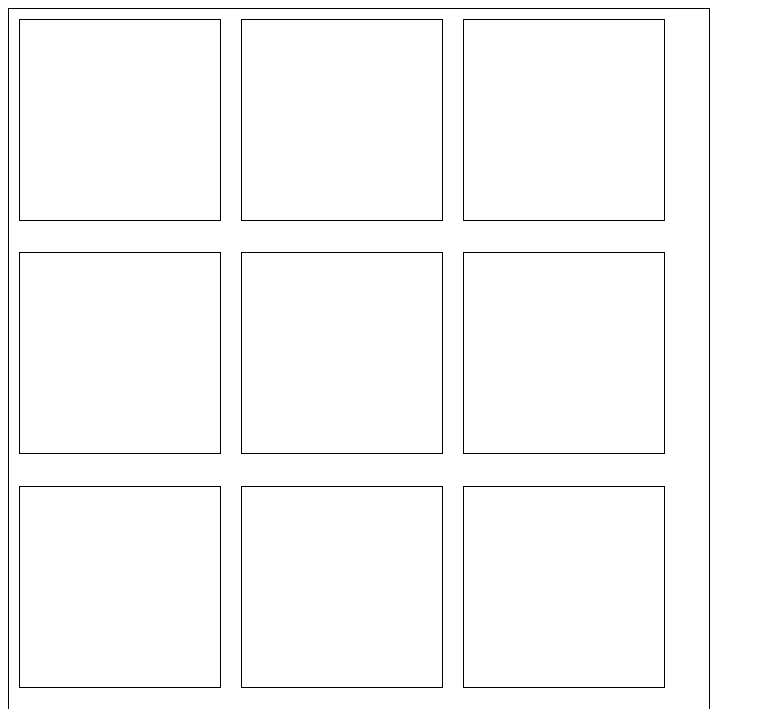
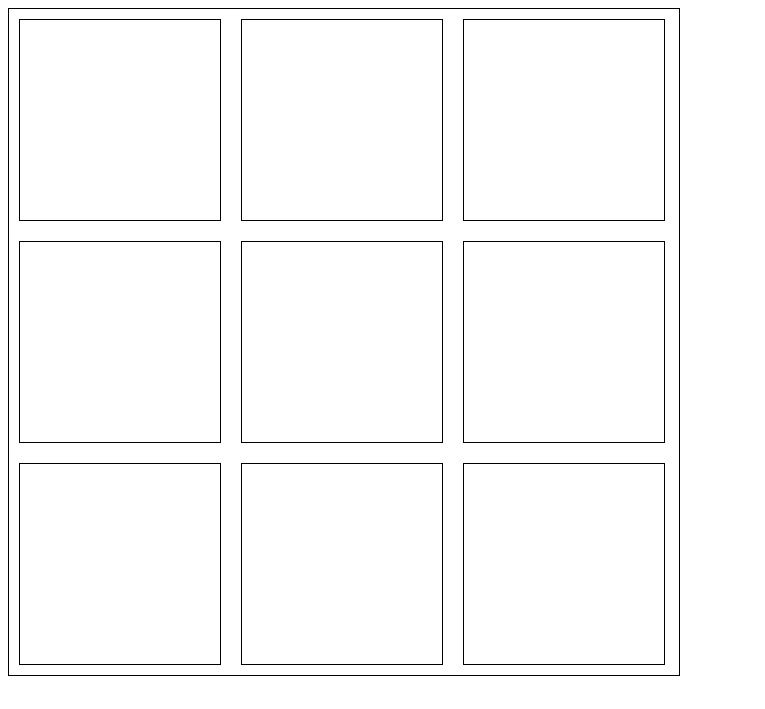
Before and after one commit to istensli/code-together-uke3, a plain HTML site: page index.html in a window 1280 px wide. Shown: the top 709 px of the page, without its empty margins (0-765 px from the left). Drawn offline with Linux system fonts and the light colour scheme.

Commit message:
Update index.html
Litt endred bredde på wrapper samt return false i checkIfThree()

```diff
--- a/index.html
+++ b/index.html
@@ -9,8 +9,8 @@
     <style>
         #wrapper{
             border: 1px solid black;
-            width: 700px;
-            height: 700px;
+            width: 670px;/*700px;*/
+            height: auto;/*700px;*/
             display: flex;
             flex-direction: row;
             flex-wrap: wrap;
@@ -114,6 +114,7 @@
                 return true;
 
             }
+            return false;
 
 
         }
```
